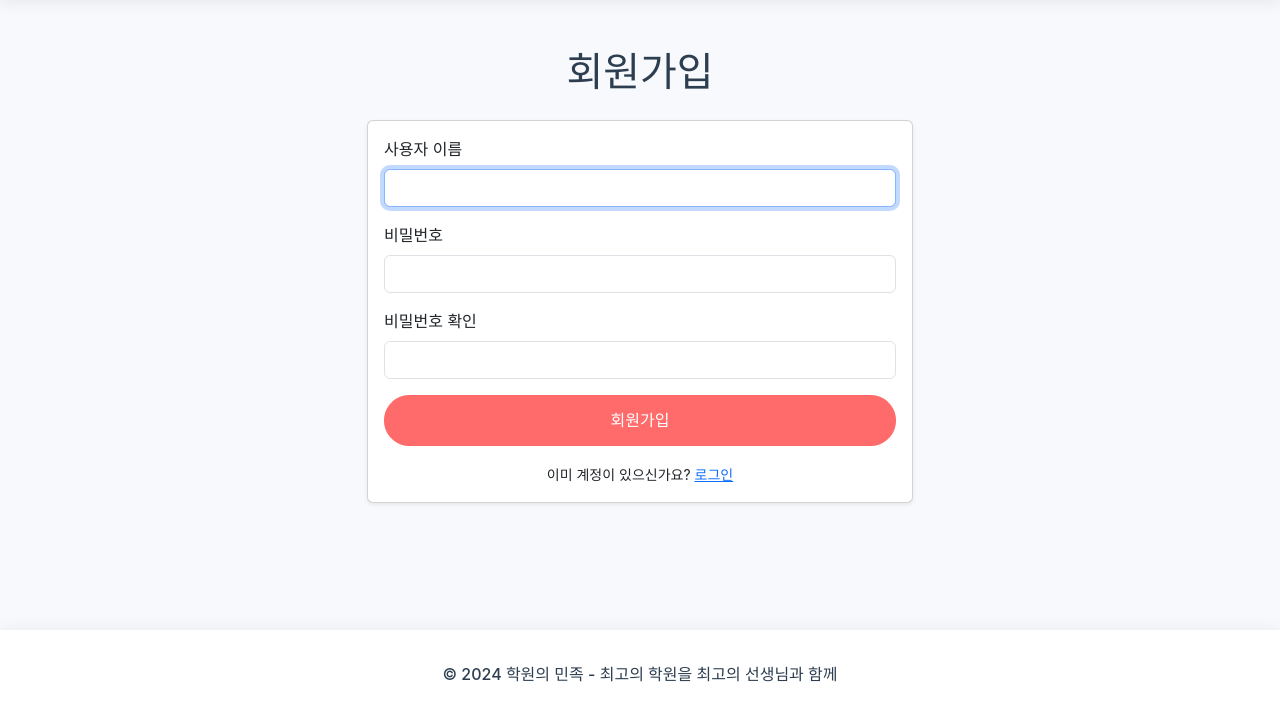
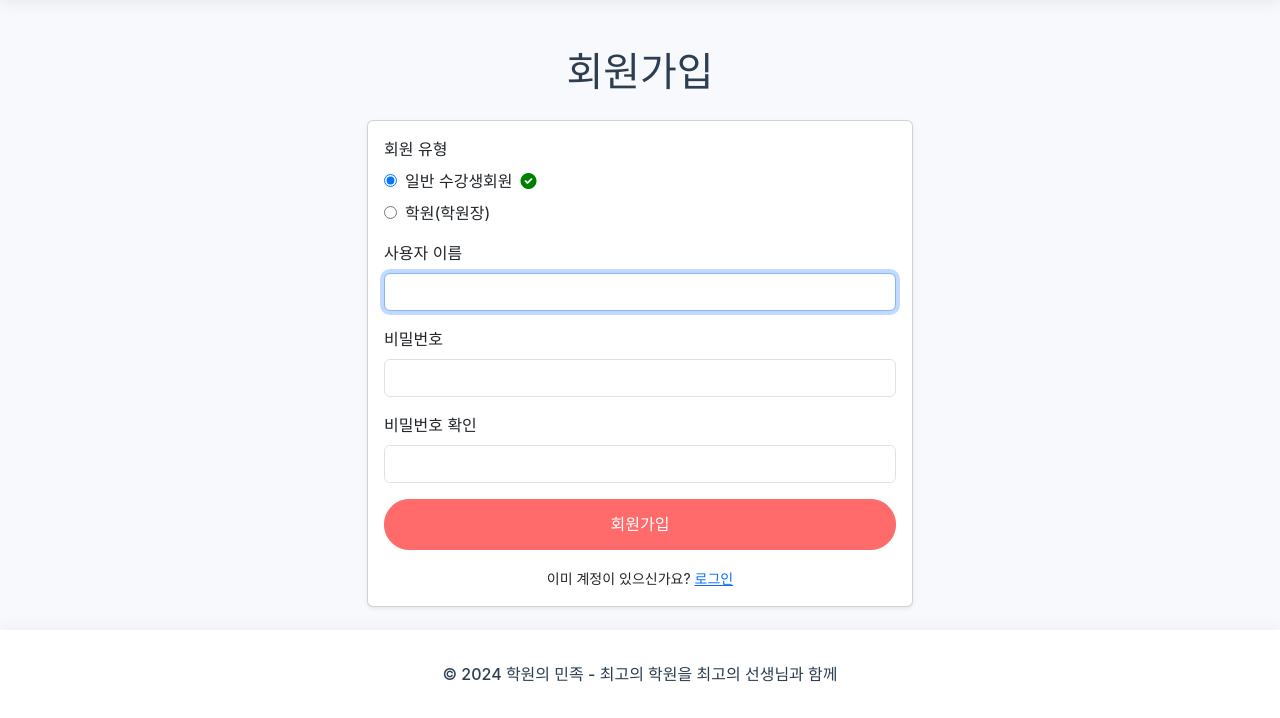
Before and after one commit to willstory/TeamProject, a Django app: page /accounts/register/ in a window 1280 px wide. Shown: the part 82-800 px from the top of the page. Run offline with Django 5.2, Linux system fonts and the light colour scheme.

Commit message:
사용자버튼

```diff
--- a/config/templates/base.html
+++ b/config/templates/base.html
@@ -182,7 +182,25 @@
             }
         }
 
+        /* Dropdown Menu Styles */
+        .dropdown-menu {
+            border-radius: 0.5rem !important; /* 둥근 모서리 */
+            box-shadow: 0 0.5rem 1rem rgba(0, 0, 0, 0.1) !important; /* 부드러운 그림자 */
+            background-color: var(--light-color) !important; /* 배경색 변경 */
+            border: none !important; /* 테두리 제거 */
+        }
+        .dropdown-item {
+            transition: background-color 0.2s ease !important; /* 배경색 전환 효과 */
+            padding: 0.75rem 1.5rem !important; /* 패딩 조정 */
+            font-weight: 500 !important; /* 글꼴 두께 조정 */
+            color: var(--dark-color) !important; /* 글꼴 색상 */
+        }
+        .dropdown-item:hover {
+            background-color: rgba(255, 107, 107, 0.1) !important; /* 호버 시 배경색 변경 */
+            color: var(--primary-color) !important; /* 호버 시 글꼴 색상 변경 */
+        }
     </style>
+</head>
 </head>
 <body>
     <nav class="navbar navbar-expand-lg sticky-top">
@@ -205,15 +223,21 @@
 
                 <div class="d-flex align-items-center gap-2">
                     {% if user.is_authenticated %}
-                        <form method="post" action="{% url 'logout' %}">
-                            {% csrf_token %}
-                            <button class="btn btn-outline-primary" type="submit">
-                                <i class="fas fa-sign-out-alt me-1"></i>Logout
+                        <div class="dropdown">
+                            <button class="btn btn-outline-secondary dropdown-toggle" type="button" id="userDropdown" data-bs-toggle="dropdown" aria-expanded="false">
+                                <i class="fas fa-user me-1"></i>{{ user.username }}
                             </button>
-                        </form>
-                        <a class="btn btn-outline-secondary" href="{% url 'password_change'%}">
-                            <i class="fas fa-user me-1"></i>{{ user.username }}
-                        </a>
+                            <ul class="dropdown-menu dropdown-menu-end" aria-labelledby="userDropdown">
+                                <li><a class="dropdown-item" href="#" style="font-weight: 500;">마이페이지</a></li>
+                                <li><a class="dropdown-item" href="#" style="font-weight: 500;">메시지 박스</a></li>
+                                <li>
+                                    <form method="post" action="{% url 'logout' %}" class="m-0">
+                                        {% csrf_token %}
+                                        <button class="dropdown-item" type="submit" style="font-weight: 500;">로그아웃</button>
+                                    </form>
+                                </li>
+                            </ul>
+                        </div>
                     {% else %}
                         <a class="btn btn-primary small-btn" href="{% url 'login' %}"><i class="fas fa-sign-in-alt me-1"></i>로그인</a>
                         <a class="btn btn-outline-primary small-btn" href="{% url 'register' %}"><i class="fas fa-user-plus me-1"></i>회원가입</a>
--- a/config/templates/registration/register.html
+++ b/config/templates/registration/register.html
@@ -10,10 +10,26 @@
                 <div class="card-body">
                     <form action="" method="post" class="needs-validation" novalidate>
                         {% csrf_token %}
+
+                        <!-- 회원 유형 선택 -->
+                        <div class="mb-3">
+                            <label class="form-label">회원 유형</label>
+                            <div class="d-flex align-items-center">
+                                <input type="radio" id="student" name="user_type" value="student" checked>
+                                <span class="ms-2">일반 수강생회원</span>
+                                <i class="fas fa-check-circle ms-2" style="color: green;"></i>
+                            </div>
+                            <div class="d-flex align-items-center mt-2">
+                                <input type="radio" id="academy" name="user_type" value="academy">
+                                <span class="ms-2">학원(학원장)</span>
+                                <i class="fas fa-check-circle ms-2" style="color: green; display: none;"></i>
+                            </div>
+                        </div>
+
                         {% for field in form %}
                         <div class="mb-3">
                             <label for="{{ field.id_for_label }}" class="form-label">{{ field.label }}</label>
-                                {{ field|add_class:"form-control" }}  <!-- add_class 필터를 사용하려면 커스텀 필터가 필요합니다. -->
+                            {{ field|add_class:"form-control" }}
                             {% if field.errors %}
                             <div class="text-danger small mt-1">
                                 {% for error in field.errors %}
@@ -23,6 +39,7 @@
                             {% endif %}
                         </div>
                         {% endfor %}
+
                         <div class="d-grid">
                             <button type="submit" class="btn btn-primary">회원가입</button>
                         </div>
@@ -36,4 +53,23 @@
     </div>
 </div>
 
+<script>
+    // 라디오 버튼 선택 시 체크 아이콘 표시
+    const radios = document.querySelectorAll('input[name="user_type"]');
+    radios.forEach(radio => {
+        radio.addEventListener('change', function() {
+            // 모든 체크 아이콘 숨기기
+            document.querySelectorAll('.fa-check-circle').forEach(icon => {
+                icon.style.display = 'none';
+            });
+            // 선택된 라디오 버튼의 체크 아이콘 표시
+            if (this.checked) {
+                this.nextElementSibling.nextElementSibling.style.display = 'inline';
+            }
+        });
+    });
+
+    // 페이지 로드 시 기본값으로 수강생 체크 아이콘 표시
+    document.querySelector('input[name="user_type"]:checked').nextElementSibling.nextElementSibling.style.display = 'inline';
+</script>
 {% endblock %}
```
Also changed, not shown: config/templates/registration/register_done.html (+20 -1 lines). Lines whose indentation alone changed are shown as unchanged.
